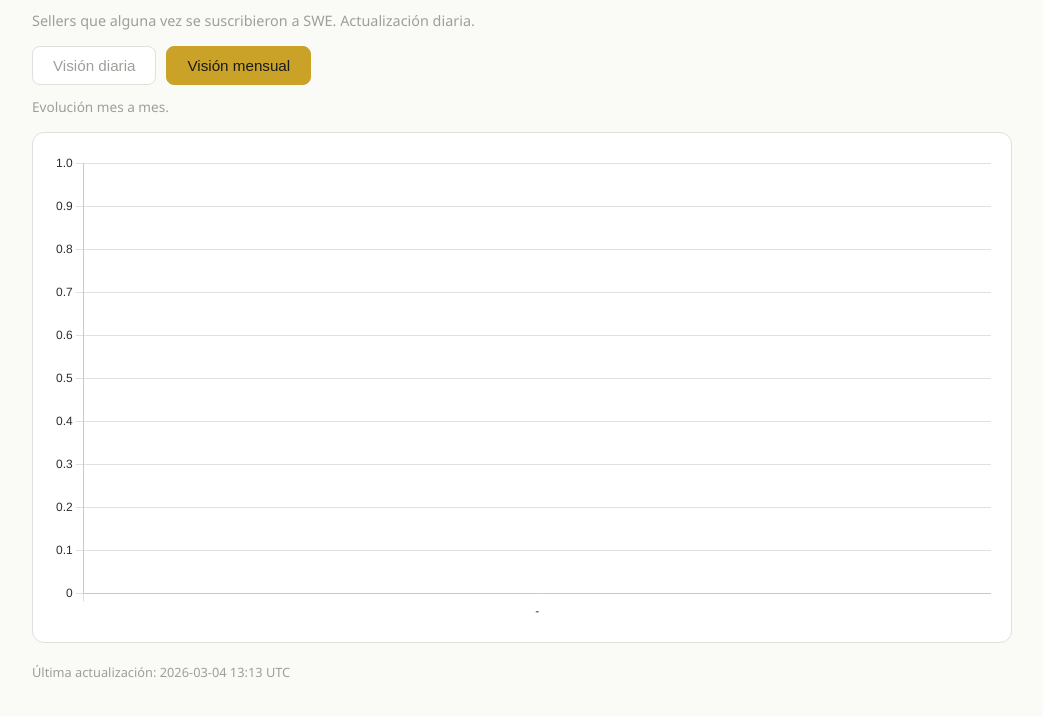
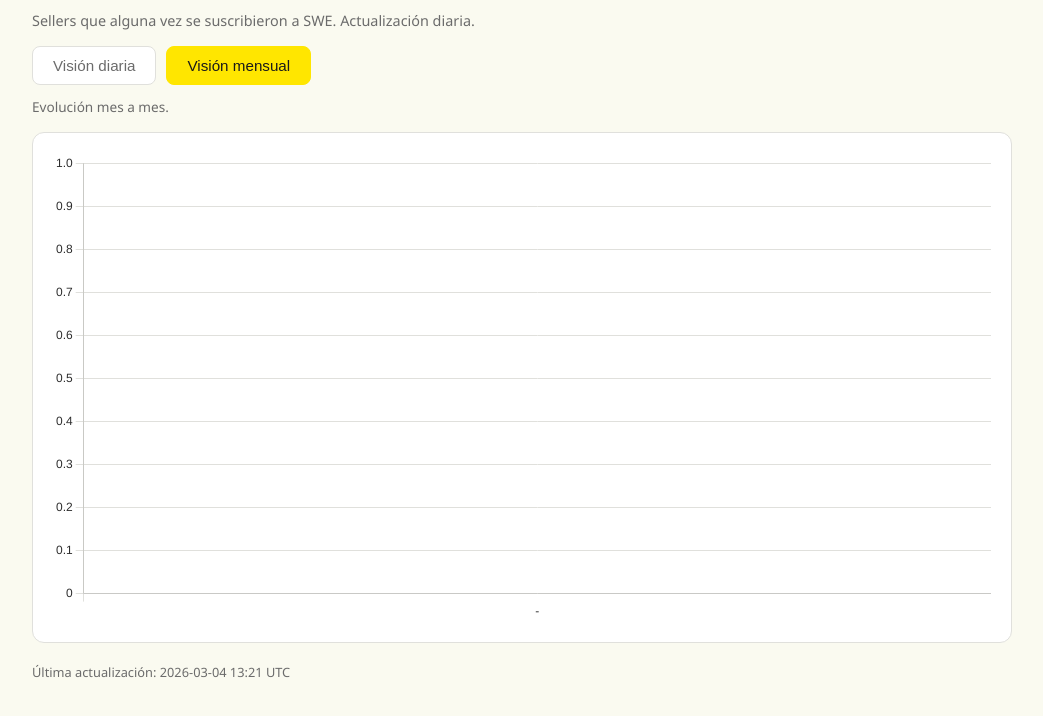
Before and after one commit to felipebiscay-cpu/tablero-items-swe, a plain HTML site: page index.html in a window 1280 px wide. Shown: the part 72-788 px from the top of the page, without its empty margins (118-1161 px from the left). Drawn offline with nearby package versions, Linux system fonts and the light colour scheme.

Commit message:
Update tablero items SWE 2026-03-04 13:21 UTC

```diff
--- a/index.html
+++ b/index.html
@@ -6,21 +6,22 @@
       <meta http-equiv="Cache-Control" content="no-cache, no-store, must-revalidate">
       <meta http-equiv="Pragma" content="no-cache">
       <title>Ítems cargados a catálogos SWE</title>
+      <!-- DEBUG VERDI: num_items=43 num_rows=1 first_json_keys=? -->
       <script src="https://cdn.jsdelivr.net/npm/chart.js@4.4.1/dist/chart.umd.min.js"></script>
       <style>
         * { box-sizing: border-box; }
-        body { font-family: 'Segoe UI', system-ui, -apple-system, sans-serif; margin: 0; padding: 20px; background: #fafaf6; color: #2d2d2d; }
+        body { font-family: 'Segoe UI', system-ui, -apple-system, sans-serif; margin: 0; padding: 20px; background: #fafaf0; color: #2d2d2d; }
         .container { max-width: 980px; margin: 0 auto; }
         h1 { color: #2d2d2d; margin-bottom: 6px; font-size: 1.5rem; font-weight: 600; }
-        .sub { color: #9e9e9a; font-size: 0.9rem; margin-bottom: 16px; }
+        .sub { color: #6b6b6b; font-size: 0.9rem; margin-bottom: 16px; }
         .tabs { display: flex; gap: 10px; margin-bottom: 20px; }
-        .tabs button { padding: 10px 20px; border: 1px solid #e0e0dc; background: #fff; color: #9e9e9a; border-radius: 8px; cursor: pointer; font-size: 0.95rem; font-weight: 500; }
+        .tabs button { padding: 10px 20px; border: 1px solid #e0e0dc; background: #fff; color: #6b6b6b; border-radius: 8px; cursor: pointer; font-size: 0.95rem; font-weight: 500; }
         .tabs button:hover { background: #f5f5f0; color: #2d2d2d; }
-        .tabs button.active { background: #c9a227; color: #1a1a1a; border-color: #c9a227; }
+        .tabs button.active { background: #FFE600; color: #1a1a1a; border-color: #FFE600; }
         .chart-wrap { background: #fff; border: 1px solid #e0e0dc; border-radius: 12px; padding: 20px; min-height: 360px; position: relative; }
-        .no-data-msg { position: absolute; top: 50%; left: 50%; transform: translate(-50%, -50%); color: #9e9e9a; font-size: 0.95rem; text-align: center; margin: 0; }
-        .footer { margin-top: 20px; color: #9e9e9a; font-size: 0.8rem; }
-        .hint { color: #9e9e9a; font-size: 0.85rem; margin: -8px 0 16px 0; }
+        .no-data-msg { position: absolute; top: 50%; left: 50%; transform: translate(-50%, -50%); color: #6b6b6b; font-size: 0.95rem; text-align: center; margin: 0; }
+        .footer { margin-top: 20px; color: #6b6b6b; font-size: 0.8rem; }
+        .hint { color: #6b6b6b; font-size: 0.85rem; margin: -8px 0 16px 0; }
       </style>
     </head>
     <body>
@@ -36,7 +37,7 @@
           <canvas id="chart"></canvas>
           <p id="no-data-msg" class="no-data-msg" style="display: none;">Sin datos. Revisá que el nodo SQL esté conectado y devuelva columnas periodo, total_items, tipo_periodo.</p>
         </div>
-        <p class="footer">Última actualización: 2026-03-04 13:13 UTC</p>
+        <p class="footer">Última actualización: 2026-03-04 13:21 UTC</p>
       </div>
       <script>
         (function() {
@@ -44,8 +45,8 @@
           var valuesMonth = [0];
           var labelsDay = [];
           var valuesDay = [];
-          var barColor = '#c9a227';
-          var barBorder = '#8b7355';
+          var barColor = '#FFE600';
+          var barBorder = '#CCB800';
           var gridColor = '#e0e0dc';
           var hasData = true;
 
```
